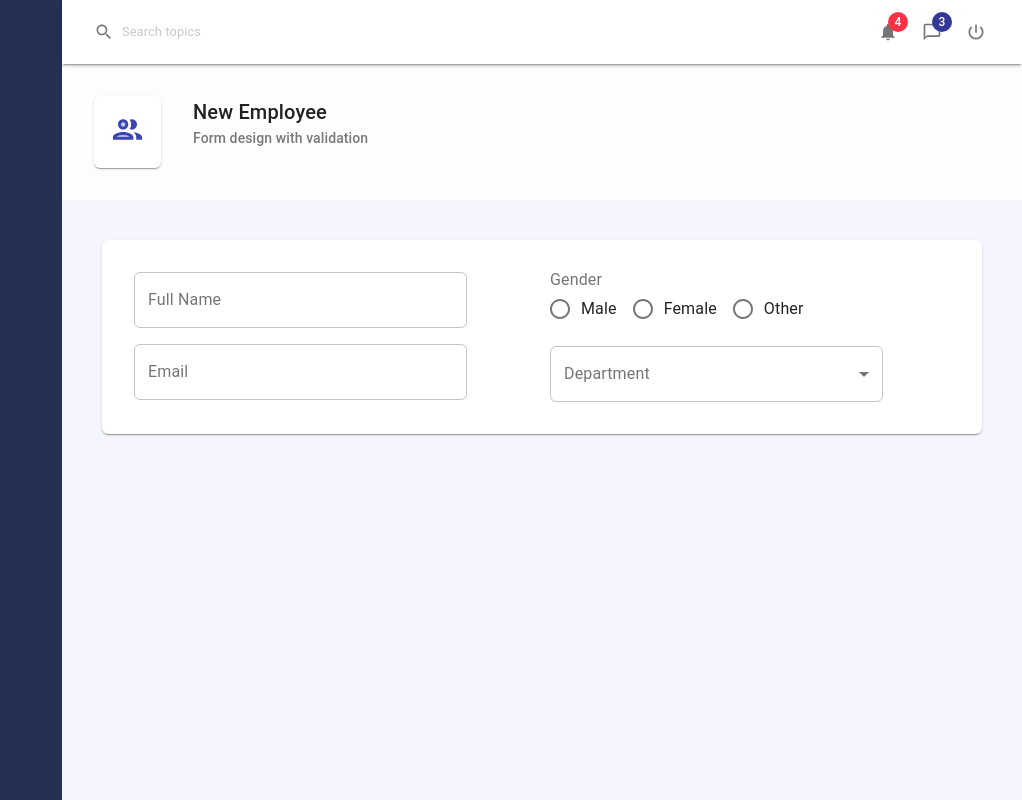
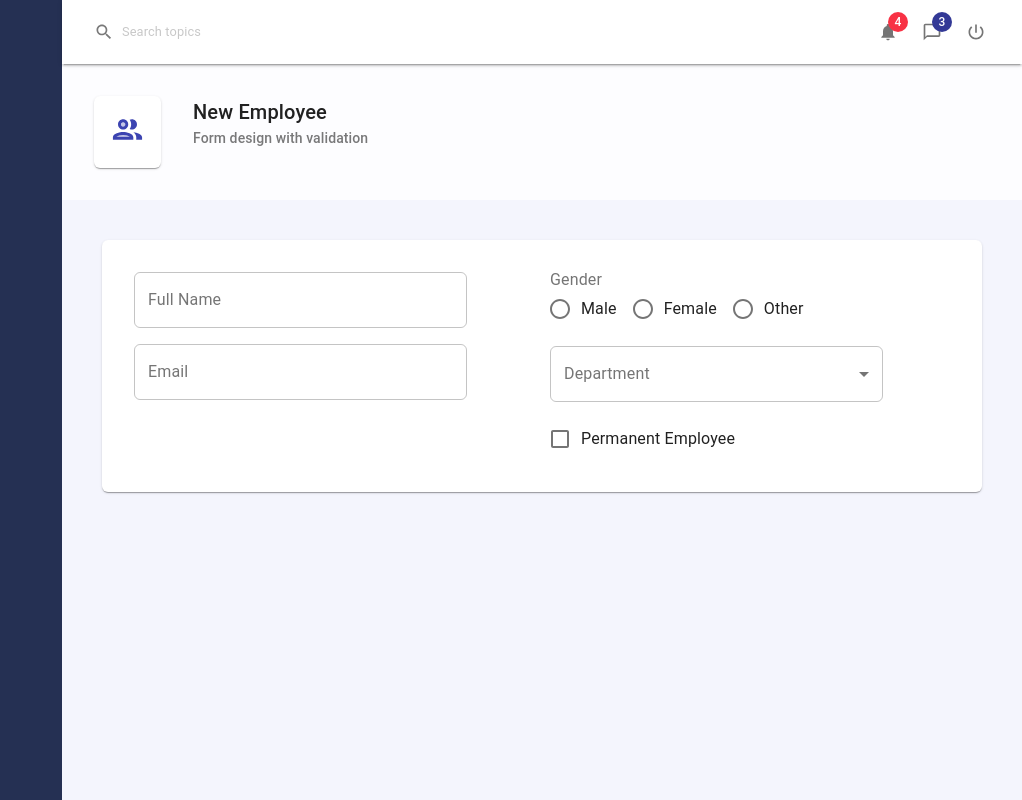
Before and after one commit to matan3sh/mui-system, a React (Create React App) app: page / in a window 1280 px wide. Shown: the whole page, without its empty margins (258-1280 px from the left). Built offline with nearby package versions, Linux system fonts and the light colour scheme; the HTML template or start-up script is replaced by a standard one.

Commit message:
Implement AppCheckbox reusable component

```diff
--- /dev/null
+++ b/src/components/controls/AppCheckbox.tsx
@@ -0,0 +1,39 @@
+import { Checkbox, FormControl, FormControlLabel } from '@material-ui/core';
+
+interface CheckBoxProps {
+  name: string;
+  value: boolean;
+  label: string;
+  onChange: (func: any) => void;
+}
+
+const AppCheckbox = (props: CheckBoxProps) => {
+  const { name, label, value, onChange } = props;
+
+  const convertToDefaultEventPara = (name: string, value: boolean) => ({
+    target: {
+      name,
+      value,
+    },
+  });
+
+  return (
+    <FormControl>
+      <FormControlLabel
+        control={
+          <Checkbox
+            name={name}
+            color='primary'
+            checked={value}
+            onChange={(e) =>
+              onChange(convertToDefaultEventPara(name, e.target.checked))
+            }
+          />
+        }
+        label={label}
+      />
+    </FormControl>
+  );
+};
+
+export default AppCheckbox;
--- a/src/components/controls/index.js
+++ b/src/components/controls/index.js
@@ -1,3 +1,4 @@
 export { default as AppInput } from './AppInput';
 export { default as AppRadioGroup } from './AppRadioGroup';
 export { default as AppSelect } from './AppSelect';
+export { default as AppCheckbox } from './AppCheckbox';
--- a/src/index.tsx
+++ b/src/index.tsx
@@ -38,12 +38,10 @@ const theme = createTheme({
 });
 
 ReactDOM.render(
-  <React.StrictMode>
-    <ThemeProvider theme={theme}>
-      <App />
-      <CssBaseline />
-    </ThemeProvider>
-  </React.StrictMode>,
+  <ThemeProvider theme={theme}>
+    <App />
+    <CssBaseline />
+  </ThemeProvider>,
   document.getElementById('root')
 );
 
--- a/src/pages/Employees/EmployeeForm.tsx
+++ b/src/pages/Employees/EmployeeForm.tsx
@@ -1,7 +1,12 @@
 import { Grid } from '@material-ui/core';
 import { Form } from 'components';
 import { useForm } from 'hooks';
-import { AppInput, AppRadioGroup, AppSelect } from 'components/controls';
+import {
+  AppCheckbox,
+  AppInput,
+  AppRadioGroup,
+  AppSelect,
+} from 'components/controls';
 
 import * as employeeService from 'services/employeeService';
 
@@ -59,6 +64,12 @@ const EmployeeForm = () => {
             onChange={handleInputChange}
             options={employeeService.getDepartmentCollection()}
           />
+          <AppCheckbox
+            name='isPermanent'
+            label='Permanent Employee'
+            onChange={handleInputChange}
+            value={values.isPermanent}
+          />
         </Grid>
       </Grid>
     </Form>
```
